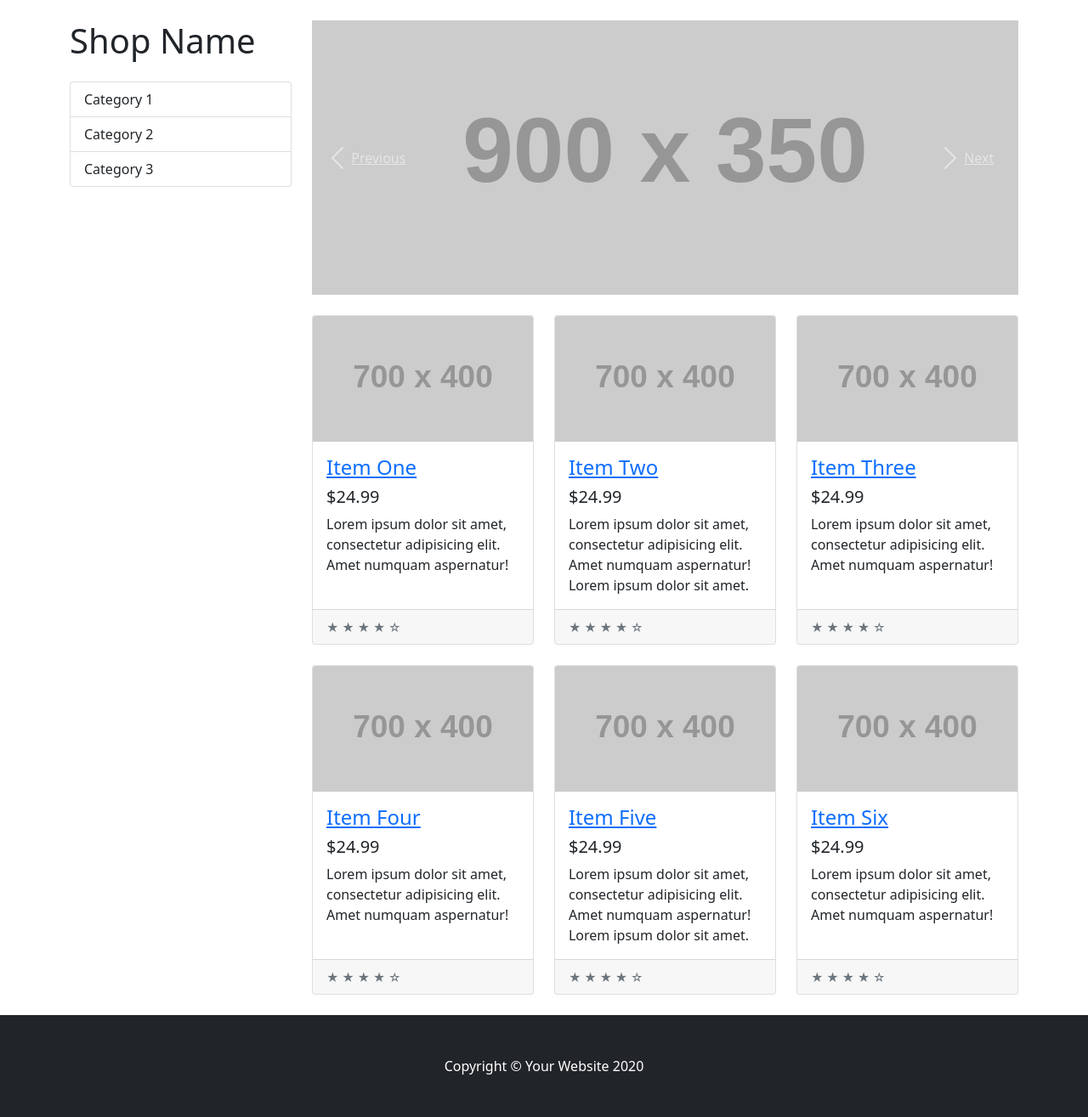
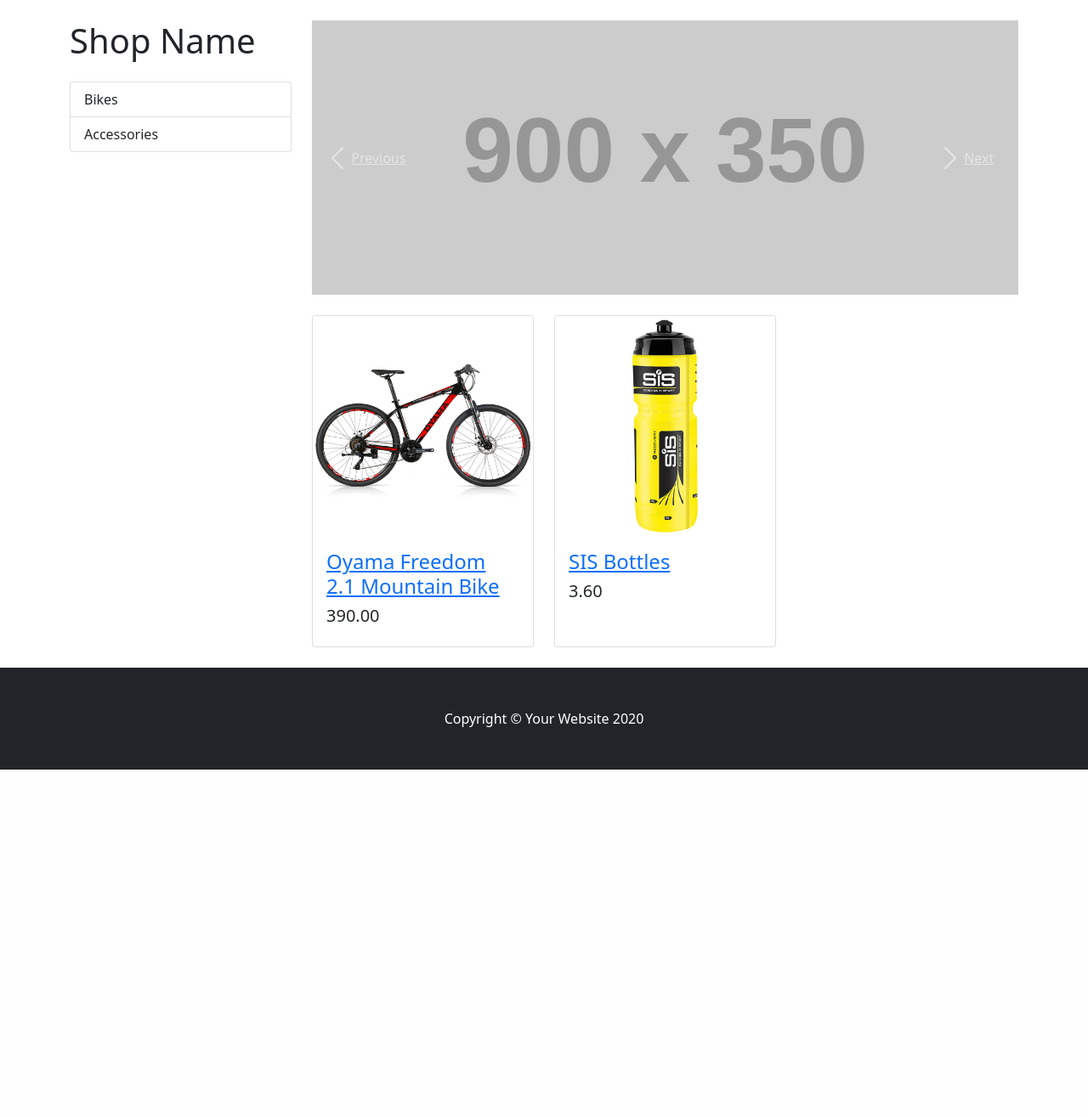
Before and after one commit to Zubryk/django_bike_shop, a Django app: page / in a window 1280 px wide. Shown: the part 56-1371 px from the top of the page at 85% size. After the commit the page ends 962 px from the top, so only its background shows below. Run offline with Django 3.2, Linux system fonts and the light colour scheme; data comes from the database, SQL or seed files in the repository; both versions use the stored data as it was after the commit; grey boxes labelled with a size stand in for pictures from a placeholder-image service; some libraries are stand-ins or nearby versions.

Commit message:
Minor changes

```diff
--- a/mainapp/models.py
+++ b/mainapp/models.py
@@ -39,6 +39,10 @@
 
     def __str__(self):
         return self.name
+
+    def get_absolute_url(self):
+        return reverse('category_detail', kwargs={'slug' : self.slug})
+
 
 class Product(models.Model):
 
@@ -105,6 +109,7 @@
         return self.content_object.title
 
 
+
 class Cart(models.Model):
 
     owner = models.ForeignKey("Customer", on_delete=models.CASCADE)
--- a/mainapp/templates/base.html
+++ b/mainapp/templates/base.html
@@ -59,9 +59,9 @@
 
         <h1 class="my-4">Shop Name</h1>
         <div class="list-group">
-          <a href="#" class="list-group-item">Category 1</a>
-          <a href="#" class="list-group-item">Category 2</a>
-          <a href="#" class="list-group-item">Category 3</a>
+          {% for category in categories %}
+          <a href="{{ category.get_absolute_url }}" class="list-group-item">{{ category }}</a>
+          {% endfor %}
         </div>
 
       </div>
@@ -97,102 +97,19 @@
         </div>
 
         <div class="row">
-
+          {% for product in products %}
           <div class="col-lg-4 col-md-6 mb-4">
             <div class="card h-100">
-              <a href="#"><img class="card-img-top" src="http://placehold.it/700x400" alt=""></a>
+              <a href="{{ product.get_absolute_url }}"><img class="card-img-top" src="{{ product.image.url }}" alt=""></a>
               <div class="card-body">
                 <h4 class="card-title">
-                  <a href="#">Item One</a>
+                  <a href="{{ product.get_absolute_url }}">{{ product.title }}</a>
                 </h4>
-                <h5>$24.99</h5>
-                <p class="card-text">Lorem ipsum dolor sit amet, consectetur adipisicing elit. Amet numquam aspernatur!</p>
-              </div>
-              <div class="card-footer">
-                <small class="text-muted">&#9733; &#9733; &#9733; &#9733; &#9734;</small>
+                <h5>{{ product.price }}</h5>
               </div>
             </div>
           </div>
-
-          <div class="col-lg-4 col-md-6 mb-4">
-            <div class="card h-100">
-              <a href="#"><img class="card-img-top" src="http://placehold.it/700x400" alt=""></a>
-              <div class="card-body">
-                <h4 class="card-title">
-                  <a href="#">Item Two</a>
-                </h4>
-                <h5>$24.99</h5>
-                <p class="card-text">Lorem ipsum dolor sit amet, consectetur adipisicing elit. Amet numquam aspernatur! Lorem ipsum dolor sit amet.</p>
-              </div>
-              <div class="card-footer">
-                <small class="text-muted">&#9733; &#9733; &#9733; &#9733; &#9734;</small>
-              </div>
-            </div>
-          </div>
-
-          <div class="col-lg-4 col-md-6 mb-4">
-            <div class="card h-100">
-              <a href="#"><img class="card-img-top" src="http://placehold.it/700x400" alt=""></a>
-              <div class="card-body">
-                <h4 class="card-title">
-                  <a href="#">Item Three</a>
-                </h4>
-                <h5>$24.99</h5>
-                <p class="card-text">Lorem ipsum dolor sit amet, consectetur adipisicing elit. Amet numquam aspernatur!</p>
-              </div>
-              <div class="card-footer">
-                <small class="text-muted">&#9733; &#9733; &#9733; &#9733; &#9734;</small>
-              </div>
-            </div>
-          </div>
-
-          <div class="col-lg-4 col-md-6 mb-4">
-            <div class="card h-100">
-              <a href="#"><img class="card-img-top" src="http://placehold.it/700x400" alt=""></a>
-              <div class="card-body">
-                <h4 class="card-title">
-                  <a href="#">Item Four</a>
-                </h4>
-                <h5>$24.99</h5>
-                <p class="card-text">Lorem ipsum dolor sit amet, consectetur adipisicing elit. Amet numquam aspernatur!</p>
-              </div>
-              <div class="card-footer">
-                <small class="text-muted">&#9733; &#9733; &#9733; &#9733; &#9734;</small>
-              </div>
-            </div>
-          </div>
-
-          <div class="col-lg-4 col-md-6 mb-4">
-            <div class="card h-100">
-              <a href="#"><img class="card-img-top" src="http://placehold.it/700x400" alt=""></a>
-              <div class="card-body">
-                <h4 class="card-title">
-                  <a href="#">Item Five</a>
-                </h4>
-                <h5>$24.99</h5>
-                <p class="card-text">Lorem ipsum dolor sit amet, consectetur adipisicing elit. Amet numquam aspernatur! Lorem ipsum dolor sit amet.</p>
-              </div>
-              <div class="card-footer">
-                <small class="text-muted">&#9733; &#9733; &#9733; &#9733; &#9734;</small>
-              </div>
-            </div>
-          </div>
-
-          <div class="col-lg-4 col-md-6 mb-4">
-            <div class="card h-100">
-              <a href="#"><img class="card-img-top" src="http://placehold.it/700x400" alt=""></a>
-              <div class="card-body">
-                <h4 class="card-title">
-                  <a href="#">Item Six</a>
-                </h4>
-                <h5>$24.99</h5>
-                <p class="card-text">Lorem ipsum dolor sit amet, consectetur adipisicing elit. Amet numquam aspernatur!</p>
-              </div>
-              <div class="card-footer">
-                <small class="text-muted">&#9733; &#9733; &#9733; &#9733; &#9734;</small>
-              </div>
-            </div>
-          </div>
+          {% endfor %}
 
         </div>
         <!-- /.row -->
--- a/mainapp/urls.py
+++ b/mainapp/urls.py
@@ -1,8 +1,9 @@
 from django.urls import path
-from .views import test_view, ProductDetailView
+from .views import base_view, ProductDetailView, CategoryDetailView
 
 
 urlpatterns = [
-    path('', test_view, name = 'base'),
-    path('products/<str:ct_model>/<str:slug>', ProductDetailView.as_view(), name = 'product')
+    path('', base_view, name = 'base'),
+    path('products/<str:ct_model>/<str:slug>', ProductDetailView.as_view(), name = 'product'),
+    path('category/<str:slug>', CategoryDetailView.as_view(), name='category_detail')
 ]
--- a/mainapp/views.py
+++ b/mainapp/views.py
@@ -1,10 +1,20 @@
 from django.shortcuts import render
 from django.views.generic import DetailView
-from .models import Bike, Accessory
+from .models import Bike, Accessory, Category, LatestProducts
 
 
-def test_view(request):
-    return render(request, 'base.html', {})
+def base_view(request):
+    categories = Category.objects.get_queryset()
+    products = LatestProducts.objects.get_products_for_main_page("bike", "accessory")
+
+    print([category.get_absolute_url() for category in categories])
+
+    context = {
+        'categories' : categories,
+        'products' : products
+        }
+
+    return render(request, 'base.html', context)
 
 
 class ProductDetailView(DetailView):
@@ -19,8 +29,19 @@
         self.queryset = self.model._base_manager.all()
         return super().dispatch(request, *args, **kwargs)
 
-    # model = Model
-    # queryset = Model.objects.all()
     context_object_name = 'product'
     template_name = 'product.html'
     slug_url_kwarg = 'slug'
+
+class CategoryDetailView(DetailView):
+
+    model = Category
+    queryset = Category.objects.all()
+    context_object_name = 'category'
+    template_name = 'category_detail.html'
+    slug_url_kwarg = 'slug'
+
+    # def get_context_data(self, **kwargs):
+    #     context = super().get_context_data(**kwargs)
+    #     context['cart'] = self.cart
+    #     return context
```
Also changed, not shown: mainapp/templates/category_detail.html (added, +7 -0 lines), db.sqlite3.
